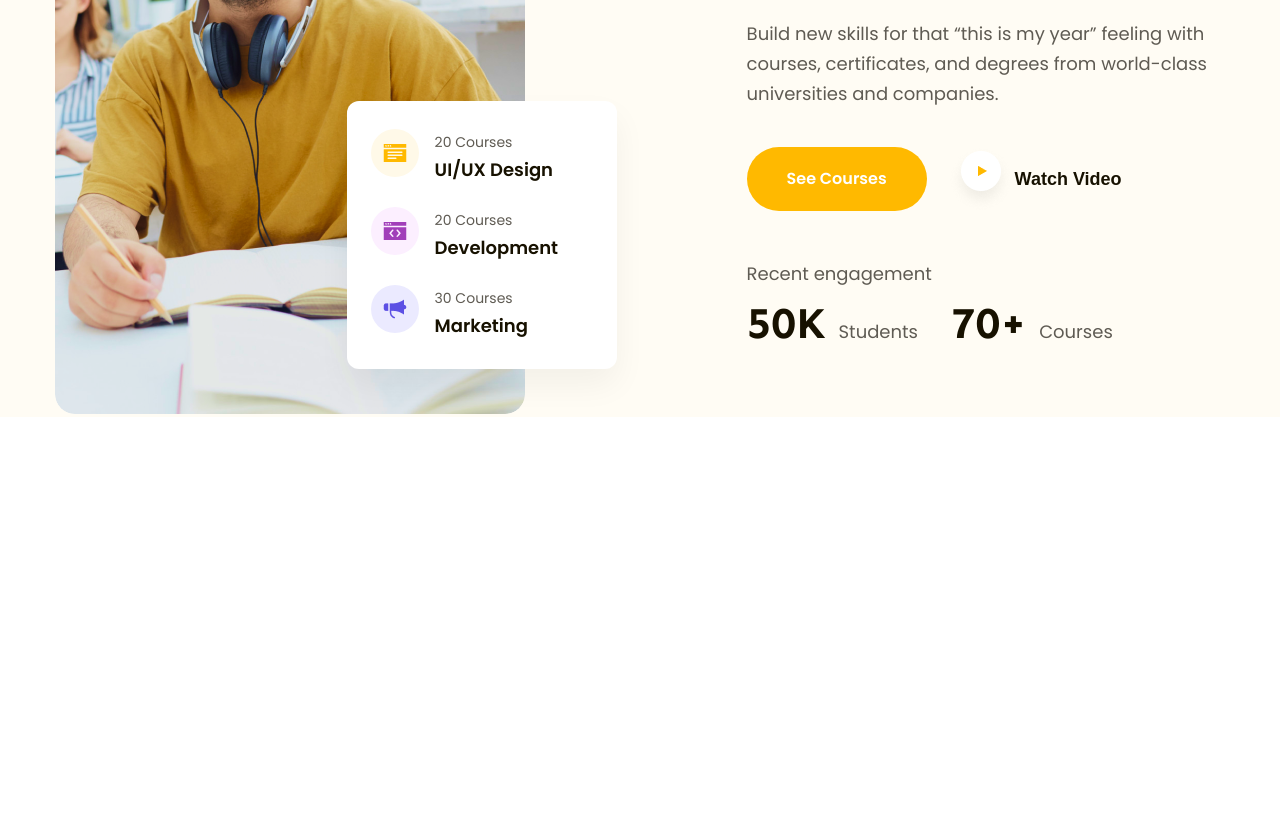
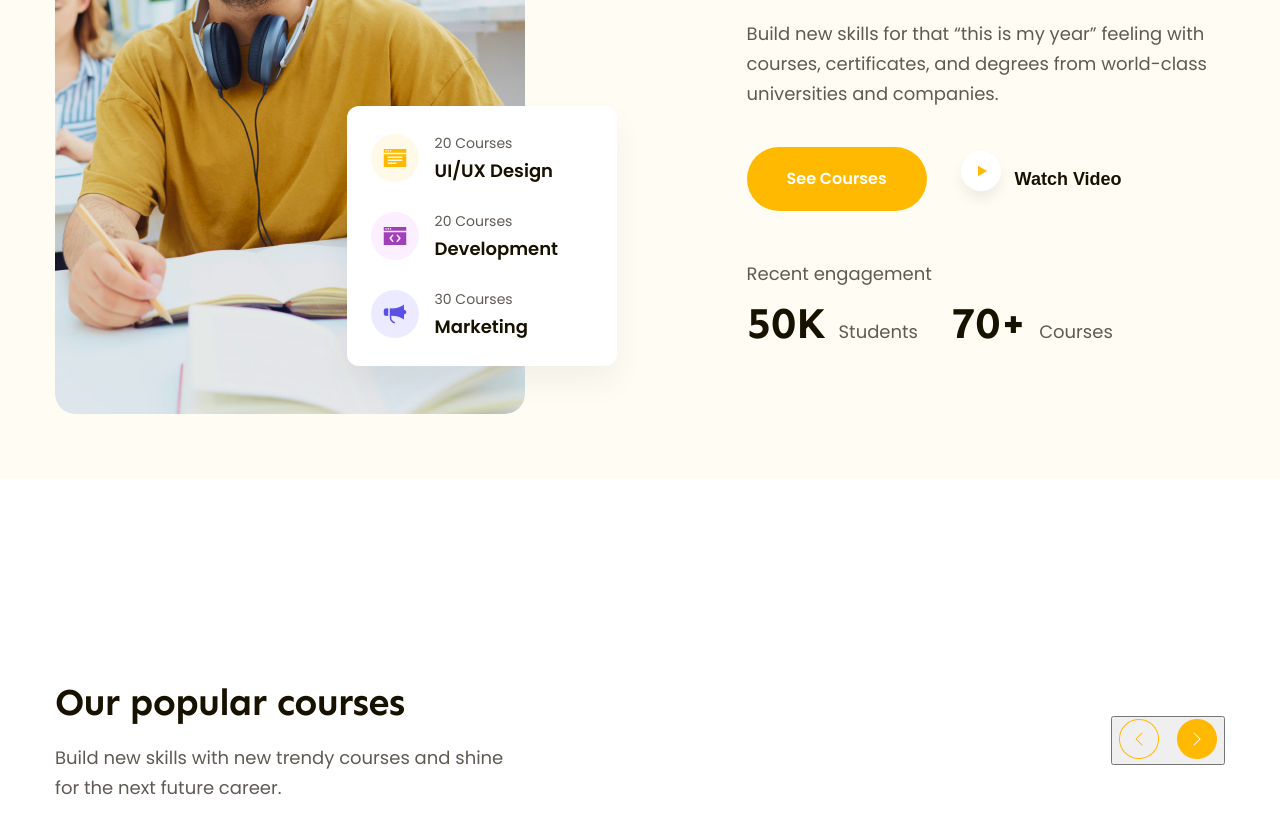
Before and after one commit to Track1211/f8-htmlcss-02, a plain HTML site: page index.html in a window 1280 px wide. Shown: the part 421-1254 px from the top of the page. Drawn offline with Linux system fonts and the light colour scheme.

Commit message:
Làm phần Popular #1

```diff
--- a/assets/css/styles.css
+++ b/assets/css/styles.css
@@ -37,6 +37,23 @@ a {
 
 .btn:hover {
     opacity: 0.9;
+}
+
+
+.heading {
+    font-family: var(--font-heading);
+    font-weight: 700;
+    letter-spacing: -0.02em;
+    color: #171100;
+}
+
+.heading.lv1 {
+    font-size: 5.8rem;
+    line-height: 1.17;
+}
+.heading.lv2 {
+    font-size: 3.8rem;
+    line-height: 1.26; /* 126.316% */
 }
 
 .main-content {
@@ -110,7 +127,7 @@ a {
 
 /* *========= Hero========== */
 .hero {
-    padding-top: 56px;
+    padding: 56px 0 65px;
     background: #fffcf4;
 }
 
@@ -126,6 +143,7 @@ a {
 
 .hero .media-block .img {
     width: 470px;
+    vertical-align: bottom;
     height: 685px;
     object-fit: cover;
     border-radius: 20px;
@@ -136,7 +154,7 @@ a {
     right: 0;
     bottom: 48px;
     width: 270px;
-    padding: 28px 24px;
+    padding: 24px;
     background: #ffffff;
     box-shadow: 0px 16px 32px rgba(0, 0, 0, 0.05);
     border-radius: 12px;
@@ -144,6 +162,7 @@ a {
 
 .hero-summary .item {
     display: flex;
+    align-items: center;
 }
 
 .hero-summary .item + .item {
@@ -189,15 +208,6 @@ a {
 .hero .content-block {
     width: 52%;
     padding: 64px 0 0 130px;
-}
-
-.hero .heading {
-    font-family: var(--font-heading);
-    font-weight: 700;
-    font-size: 5.8rem;
-    line-height: 1.17;
-    letter-spacing: -0.02em;
-    color: #171100;
 }
 
 .hero .desc {
@@ -257,3 +267,35 @@ a {
     line-height: 1.23;
     color: #171100;
 }
+
+/* ========Popular========= */
+
+.popular {
+    padding: 65px 0;
+    margin-top: 135px;
+}
+
+.popular .heading {
+    color: #171100;
+    font-family: Sen;
+    font-size: 3.8rem;
+    font-weight: 700;
+    line-height: 1.26; /* 126.316% */
+    letter-spacing: -0.76px;
+}
+
+.popular-top {
+    display: flex;
+    justify-content: space-between;
+    align-items: center;
+}
+
+.popular-top .desc {
+    width: 458px;
+    margin-top: 16px;
+    color: #5F5B53;
+    font-size: 18px;
+    font-style: normal;
+    font-weight: 400;
+    line-height: 30px; /* 166.667% */
+}
--- a/index.html
+++ b/index.html
@@ -1,5 +1,6 @@
 <!DOCTYPE html>
 <html lang="en">
+
 <head>
     <meta charset="UTF-8" />
     <meta http-equiv="X-UA-Compatible" content="IE=edge" />
@@ -13,23 +14,19 @@
     <link rel="preconnect" href="https://fonts.gstatic.com" crossorigin />
     <link
         href="https://fonts.googleapis.com/css2?family=Poppins:ital,wght@0,400;0,500;0,600;0,700;1,400&family=Sen:wght@700&display=swap"
-            rel="stylesheet"
-        />
+        rel="stylesheet" />
 
     <!-- Styles -->
     <link rel="stylesheet" href="./assets/css/styles.css" />
 </head>
+
 <body>
     <main style="height: 5000px">
         <header class="header fixed">
             <div class="main-content">
                 <div class="body">
                     <!-- Logo -->
-                        <img
-                            src="./img/Lesson..png"
-                            alt="Lesson."
-                            class="logo"
-                        />
+                    <img src="./img/Lesson..png" alt="Lesson." class="logo" />
 
                     <!-- Nav -->
                     <nav class="nav">
@@ -63,19 +60,13 @@
                 <div class="body">
                     <!-- Hero left -->
                     <div class="media-block">
-                            <img
-                                src="./img/guy-lesson 1.png"
-                                alt="Learn without limits and spread knowledge."
-                                class="img"
-                            />
+                        <img src="./img/guy-lesson 1.png" alt="Learn without limits and spread knowledge."
+                            class="img" />
 
                         <div class="hero-summary">
                             <div class="item">
                                 <div class="icon">
-                                        <img
-                                            src="./img/icon-1.png"
-                                            alt=""
-                                        />
+                                    <img src="./img/icon-1.png" alt="" />
                                 </div>
                                 <div class="info">
                                     <p class="label">20 Courses</p>
@@ -84,10 +75,7 @@
                             </div>
                             <div class="item">
                                 <div class="icon">
-                                        <img
-                                            src="./img/icon-2.png"
-                                            alt=""
-                                        />
+                                    <img src="./img/icon-2.png" alt="" />
                                 </div>
                                 <div class="info">
                                     <p class="label">20 Courses</p>
@@ -96,10 +84,7 @@
                             </div>
                             <div class="item">
                                 <div class="icon">
-                                        <img
-                                            src="./img/icon-3.png"
-                                            alt=""
-                                        />
+                                    <img src="./img/icon-3.png" alt="" />
                                 </div>
                                 <div class="info">
                                     <p class="label">30 Courses</p>
@@ -111,7 +96,7 @@
 
                     <!-- Hero right -->
                     <div class="content-block">
-                            <h1 class="heading">
+                        <h1 class="heading lv1">
                             Learn without limits and spread knowledge.
                         </h1>
                         <p class="desc">
@@ -120,15 +105,10 @@
                             from world-class universities and companies.
                         </p>
                         <div class="cta-group">
-                                <a href="#!" class="btn hero-cta"
-                                    >See Courses</a
-                                >
+                            <a href="#!" class="btn hero-cta">See Courses</a>
                             <button class="watch-video">
                                 <div class="icon">
-                                        <img
-                                            src="./img/icon-play.png"
-                                            alt=""
-                                        />
+                                    <img src="./img/icon-play.png" alt="" />
                                 </div>
                                 <span>Watch Video</span>
                             </button>
@@ -142,6 +122,25 @@
                 </div>
             </div>
         </div>
+
+        <!-- Popular -->
+        <div class="popular">
+            <div class="main-content">
+                <div class="popular-top">
+                    <div class="info">
+                        <h2 class="heading lv2">Our popular courses</h2>
+                        <p class="desc">Build new skills with new trendy courses and shine for the next future career.
+                        </p>
+                    </div>
+                    <div class="controls">
+                        <button class="control-btn">
+                            <img src="./img/Icon-left-right.png" alt="icon-left-right">
+                        </button>
+                    </div>
+                </div>
+            </div>
+        </div>
     </main>
 </body>
+
 </html>
```
Also changed, not shown: img/Icon-left-right.png (added). Lines whose indentation alone changed are shown as unchanged.
